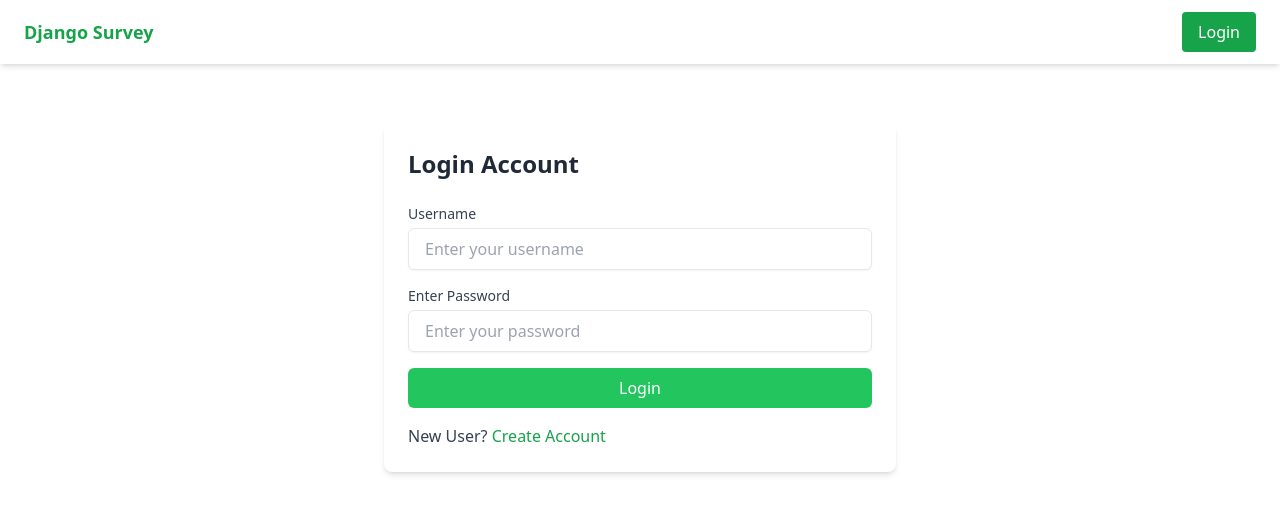
After one commit to SankalpPimpalkar/Survey-App-with-Django, a Django app: page /auth/login/ in a window 1280 px wide. The commit adds this page. Shown: the top 514 px of the page. Run offline with Django 5.2, Linux system fonts and the light colour scheme; some libraries are stand-ins or nearby versions.

Commit message:
added authentication routes and templates

```diff
--- /dev/null
+++ b/app/templates/auth/login.html
@@ -0,0 +1,44 @@
+{% extends "layout.html" %}
+
+{% block title %}
+    Login Account
+{% endblock %}
+
+{% block content %}
+<div class="max-w-lg mx-auto mt-10 bg-white p-6 rounded-lg shadow-md">
+        <h2 class="text-2xl font-bold text-gray-800 mb-6 text-start">
+            Login Account
+        </h2>
+        <form method="post" class="space-y-4">
+            {% csrf_token %}
+            <!-- Username -->
+            <div>
+                <label for="username" class="block text-sm font-medium text-gray-700">Username</label>
+                <input type="text" id="username" name="username"
+                    class="w-full mt-1 px-4 py-2 rounded-md shadow-sm focus:ring-2 focus:ring-green-600 outline-none border border-gray-200"
+                    placeholder="Enter your username" required>
+            </div>
+            <!-- Password -->
+            <div>
+                <label for="password" class="block text-sm font-medium text-gray-700">Enter Password</label>
+                <input type="password" id="password" name="password"
+                    class="w-full mt-1 px-4 py-2 rounded-md shadow-sm focus:ring-2 focus:ring-green-600 outline-none border border-gray-200"
+                    placeholder="Enter your password" required>
+            </div>
+            <!-- Submit Button -->
+            <div>
+                <button type="submit"
+                    class="w-full bg-green-500 text-white py-2 px-4 rounded-md font-medium hover:bg-green-600 transition duration-300">
+                    Login
+                </button>
+            </div>
+        </form>
+
+        <p class="font-medium mt-4 text-gray-700">
+            New User?
+            <a class="text-green-600" href="{% url "register" %}">
+                Create Account
+            </a>
+        </p>
+    </div>
+{% endblock %}
--- a/app/templates/layout.html
+++ b/app/templates/layout.html
@@ -11,8 +11,27 @@
     </title>
 </head>
 <body>
-    {% block content %}
-        It's a default content
-    {% endblock %}
+    <nav class="flex items-center justify-between text-green-600 px-6 py-3 shadow-md">
+        <h1 class="text-lg font-semibold">
+            <a href="/">
+                Django Survey
+            </a>
+        </h1>
+        {% if user.is_authenticated %}
+            <a href="{% url 'logout' %}" class="bg-red-600 text-white font-medium py-2 px-4 rounded hover:bg-red-700 transition duration-300">
+                Logout
+            </a>
+        {% else %}
+            <a href="{% url 'login' %}" class="bg-green-600 text-white font-medium py-2 px-4 rounded hover:bg-green-700 transition duration-300">
+                Login
+            </a>
+        {% endif %}
+    </nav>
+
+    <div class="p-5 w-full">
+        {% block content %}
+            It's a default content
+        {% endblock %}
+    </div>
 </body>
 </html>
--- a/app/urls.py
+++ b/app/urls.py
@@ -2,5 +2,9 @@ from django.urls import path
 from .views import *
 
 urlpatterns = [
-    path('', home),
+    path('', home, name='home'),
+    path('auth/register/', register, name='register'),
+    path('auth/login/', login_user, name='login'),
+    path('auth/logout/', logout_user, name='logout'),
+    path('create-survey/', create_survey, name='create_survey'),
 ]
--- a/app/views.py
+++ b/app/views.py
@@ -1,6 +1,69 @@
-from django.shortcuts import render
+from django.shortcuts import render,redirect
+from django.contrib.auth.decorators import login_required
+from django.contrib.auth.models import User
+from .models import Survey
+from django.contrib.auth import authenticate,login,logout
 
 # Create your views here.
+
+@login_required(login_url='auth/register')
 def home(request):
 
-    return render(request, 'layout.html')
+    surveys = Survey.objects.filter(user = request.user)
+    print(surveys)
+
+    data = {
+        'surveys': surveys
+    }
+
+    return render(request, './survey/home.html', data)
+
+def register(request):
+    if request.method == 'POST':
+        data = {
+            'first_name': request.POST.get('first_name'),
+            'last_name': request.POST.get('last_name'),
+            'email': request.POST.get('email'),
+            'username': request.POST.get('username'),
+            'password': request.POST.get('password'),
+        }
+
+        new_user = User.objects.create(
+            first_name = data['first_name'],
+            last_name = data['last_name'],
+            email = data['email'],
+            username = data['username']
+        )
+
+        new_user.set_password(data['password'])
+        new_user.save()
+
+        print('New user created')
+        return redirect('login')
+
+    return render(request, './auth/register.html')
+
+def login_user(request):
+    if request.method == 'POST':
+        data = {
+            'username': request.POST.get('username'),
+            'password': request.POST.get('password'),
+        }
+        print('data', data)
+
+        user = authenticate(request, username=data['username'], password=data['password'])
+
+        if user is not None:
+            login(request, user)
+            return redirect('home')
+        else:
+            return redirect('register')
+
+    return render(request, './auth/login.html')
+
+def logout_user(request):
+    logout(request)
+    return redirect('login')
+
+def create_survey(request):
+    return render(request, './survey/create.html')
--- a/survey/settings.py
+++ b/survey/settings.py
@@ -25,7 +25,7 @@ SECRET_KEY = 'django-insecure-5e=@ik3xf==cvcnif*k5d*!-k(j+*sbmd2*6==k4d9p05yt9!l
 # SECURITY WARNING: don't run with debug turned on in production!
 DEBUG = True
 
-ALLOWED_HOSTS = ['.vercel.app']
+ALLOWED_HOSTS = ['.vercel.app', '*']
 
 
 # Application definition
```
Also changed, not shown: app/templates/auth/register.html (+65 -1 lines), app/templates/survey/create.html (added, +9 -0 lines), app/templates/survey/home.html (added, +48 -0 lines), db.sqlite3.
